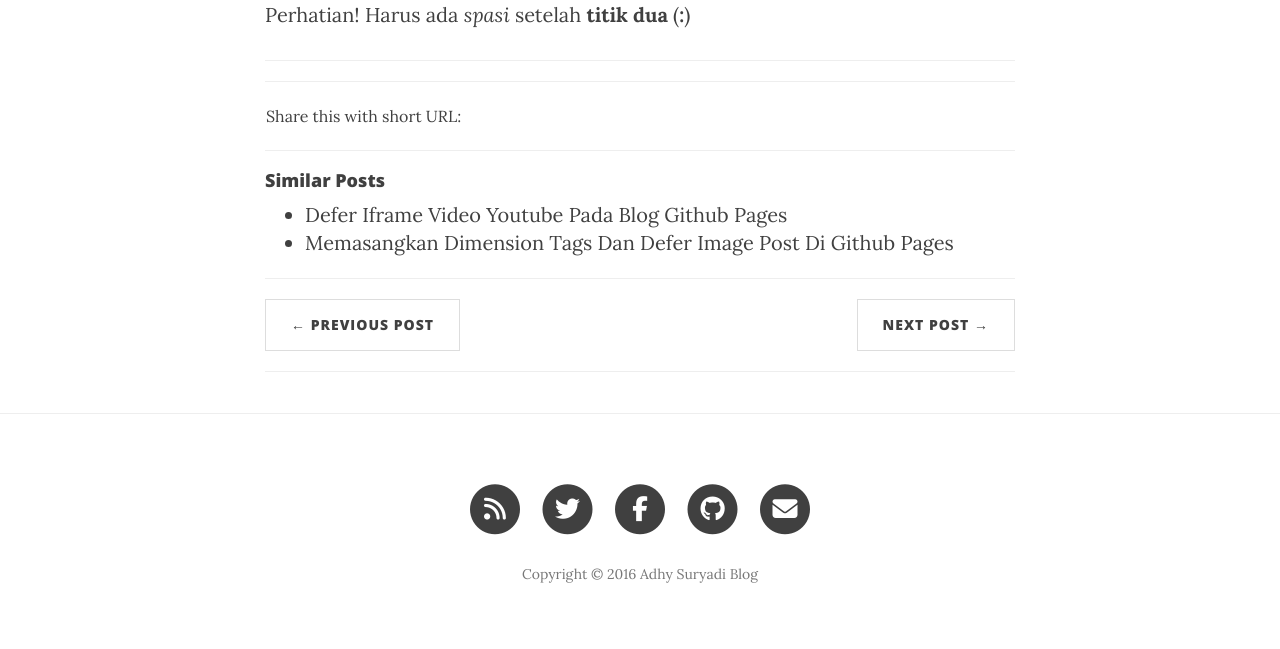
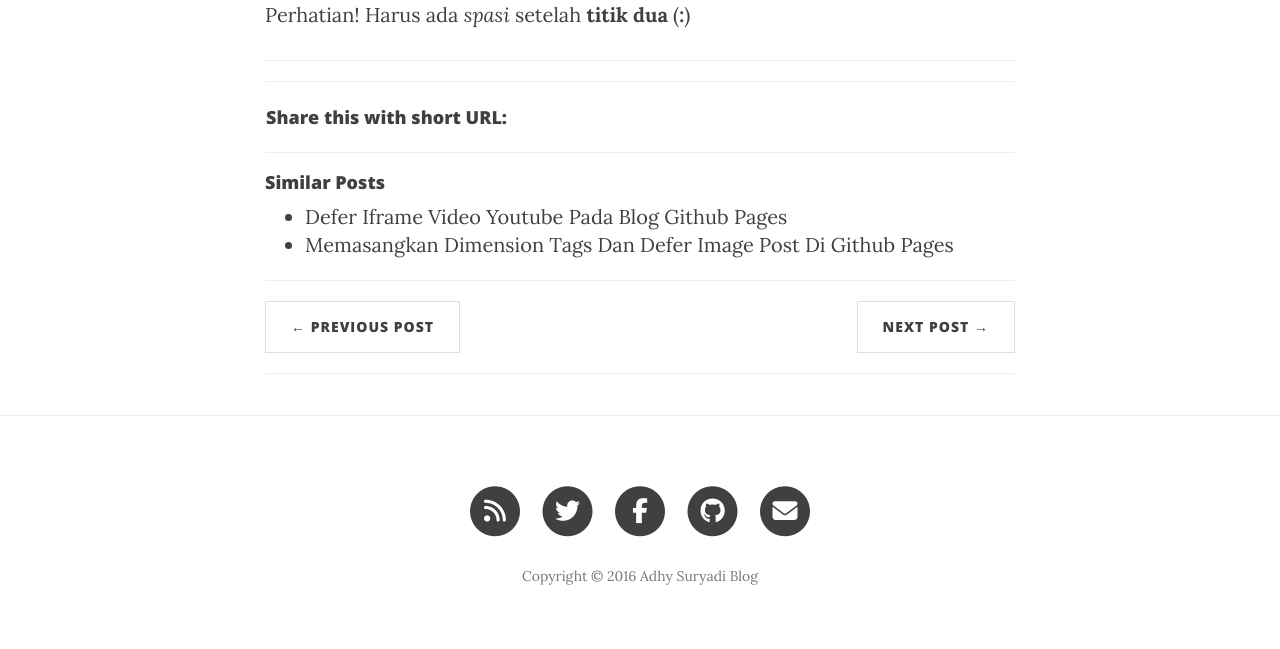
Before and after one commit to KompiAjaib/kompiajaib.github.io, a Jekyll site: the page built from _posts/2016-06-04-membuat-link-terbuka-di-tab-baru.markdown, in a window 1280 px wide. Shown: the part 1569-2218 px from the top of the page. Built offline with Jekyll 4.4.1, drawn with Linux system fonts in a browser that asks for light colours; nearby versions of some CDN libraries; comment, search, counter and statistics services are not loaded.

Commit message:
Update clean-blog.css

```diff
--- a/css/clean-blog.css
+++ b/css/clean-blog.css
@@ -529,6 +529,9 @@ pre,
   border: 1px solid transparent;
   line-height: 1;
   padding: 5px 0;
+  font-family: 'Open Sans', 'Helvetica Neue', Helvetica, Arial, sans-serif;
+  font-weight: 800;
+  font-size:18px;
 }
 
 .shorten-box .output {
```
